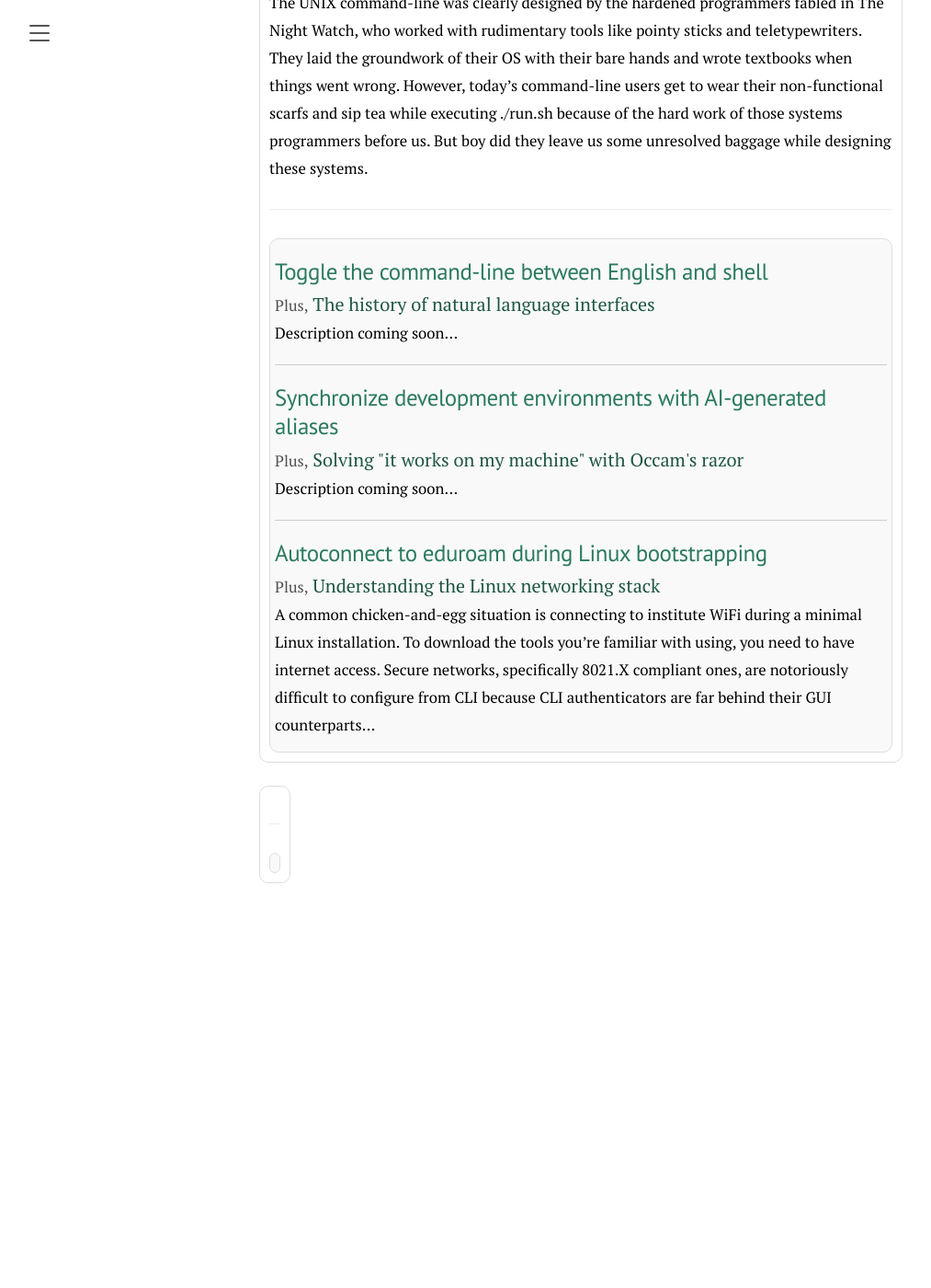
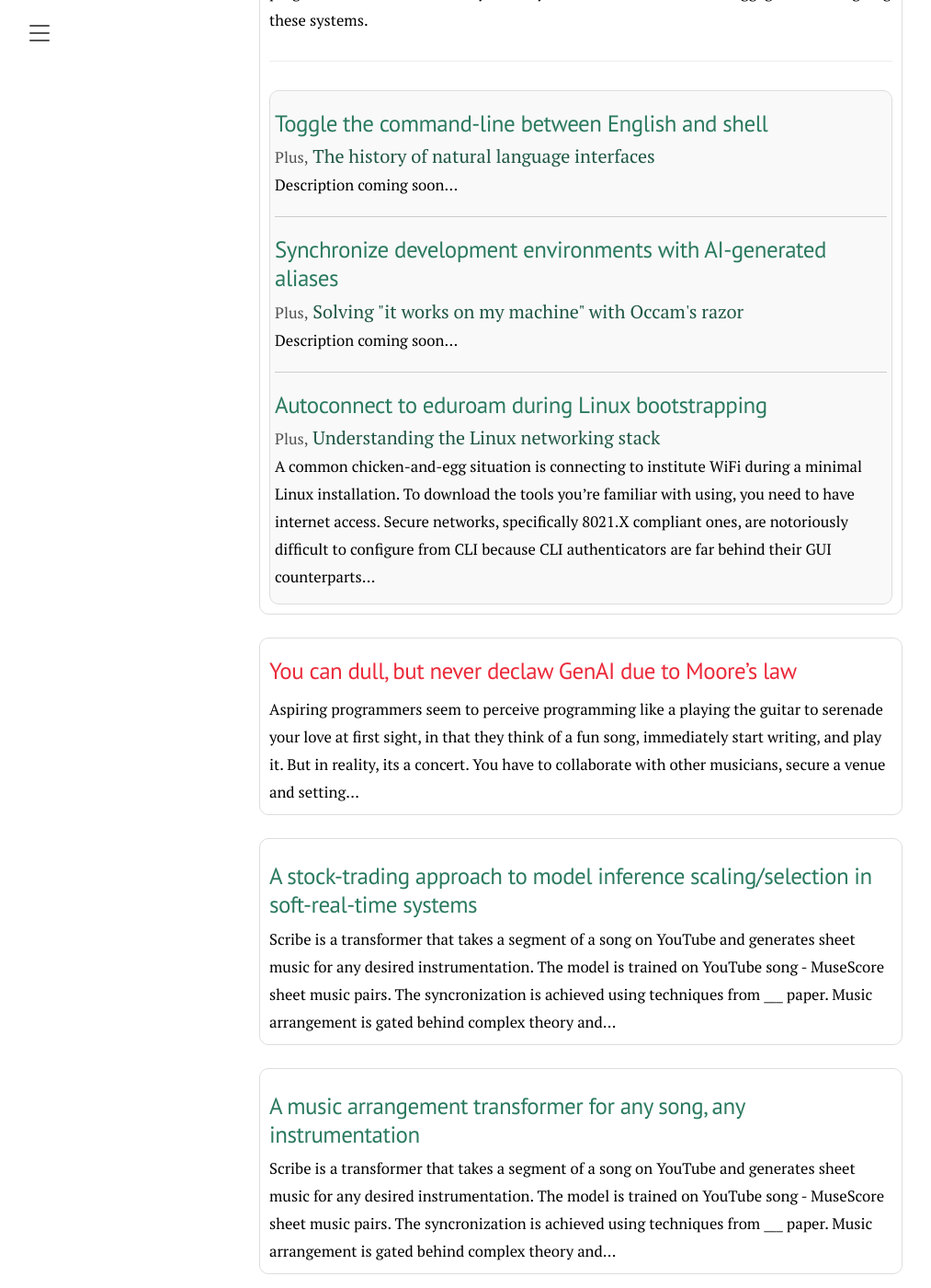
Before and after one commit to chinarjoshi/chinarjoshi.github.io, a Jekyll site: the page built from index.html, in a window 1280 px wide and 1400 px high, scrolled down 4208 px. Shown: the whole window at 92% size, without its empty margins (8-1021 px from the left). Built offline with Jekyll 4.4.1, drawn with Linux system fonts in a browser that asks for light colours; before the commit the page ends 5183 px from its top, so only the background shows below that; some of the changed text lies outside the part shown.

Commit message:
Fix index

```diff
--- a/index.html
+++ b/index.html
@@ -13,14 +13,12 @@
   <p>
   This blog is the culmination of my first two years of college, written because I'm bored of the traditional way humans use computers, and I see a clear path to making it seamless. It is a living document of my discoveries and insights across a wide breadth of computer science diciplines to give my thoughts a rhetoric home, written such that curiosity is the only prerequisite to comprehension. I hope reading it provides you with fresh perspective on problems, or recreates an "aha!" moment I had. If you disagree with something I said or find a project that piques your interest, please consider <a href="mailto:chinarjoshi7@gmail.com">reaching out</a> and contributing!
   </p>
-
-  <p><small>
-  <i>Note</i>: Most of my programs require an LLM. I reccomend locally hosting an LLM server with an OpenAI-compatible API to avoid <a href=https://openai.com/pricing>paying</a>. A convenient GPU-utilizing option is <a href=https://github.com/ollama/ollama>Ollama</a>, for which my programs will use its REST API.
-  </small></p>
+  <p>
+    Note: <b>This site is under construction.</b> The content that you see is incomplete and will change at any time.
 </div>
 <br>
 
-{% assign categories = 'regulation,desktop,packages,non-programming,shells,arrangement' | split: ',' %}
+{% assign categories = 'desktop,packages,non-programming,shells' | split: ',' %}
 
 <div class="kanban-board">
   {% for category_name in categories %}
@@ -60,4 +58,21 @@
       </div>
     </div>
   {% endfor %}
+
+  {% assign misc = site.categories['misc'] %}
+  {% for post in misc %}
+    <div class="board">
+    {% if post.type == 'solution' %}
+        <h3 class="solution-title">
+    {% else %}
+        <h3 class="problem-title">
+    {% endif %}
+          <a href="{{ post.url }}"> {{ post.title }} </a>
+        </h3>
+        <small class="solution-text">
+        {{ post.excerpt | strip_html | truncatewords: 50 }}
+        </small>
+      </div>
+  {% endfor %}
+
 </div>
```
Also changed, not shown: _posts/misc/2023-01-01-trader.md (+1 -1 lines), _posts/misc/2024-01-01-regulation.md (renamed from _posts/misc/2023-01-01-regulation.md).
